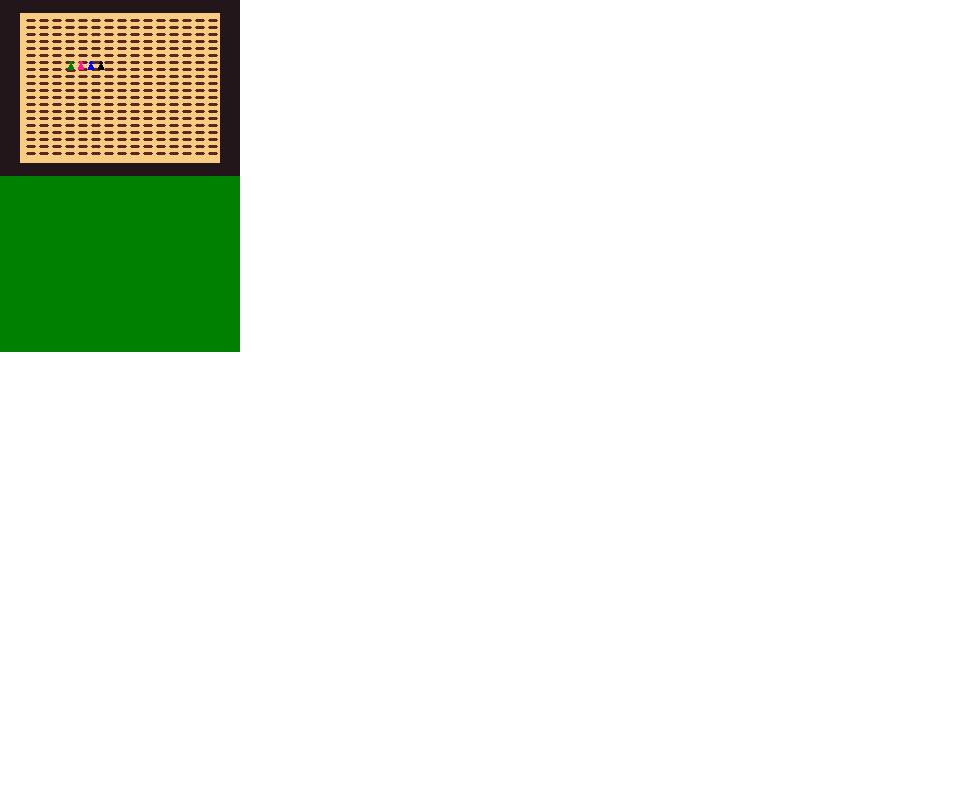
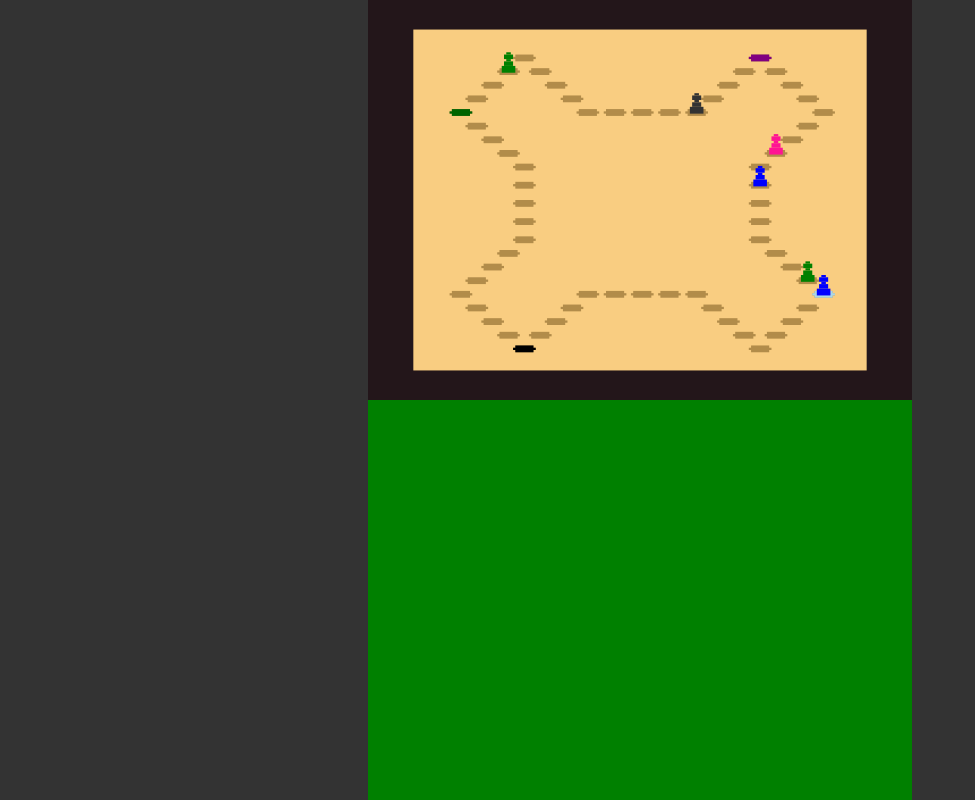
Before and after one commit to dextercd/erlang-keezen, a website built with webpack: page frontend/dist/index.html in a window 1280 px wide. Shown: the whole page, without its empty margins (0-975 px from the left). Built offline with nearby package versions, Linux system fonts and the light colour scheme; files whose address does not match are found by name.

Commit message:
Frontend changes

```diff
--- a/frontend/src/index.ts
+++ b/frontend/src/index.ts
@@ -10,8 +10,11 @@ if (context == null) {
   throw new Error("Couldn't get rendering context.");
 }
 
+canvas.width = canvas.clientWidth;
+canvas.height = canvas.clientHeight;
+context.scale(canvas.clientWidth / 240, canvas.clientHeight / 352);
+
 document.body.scrollTop = 176;
-
 
 context.fillStyle = '#23161a';
 context.fillRect(0, 0, 240, 176);
@@ -19,15 +22,15 @@ context.fillRect(0, 0, 240, 176);
 context.fillStyle = 'green'
 context.fillRect(0, 176, 240, 176);
 
-
-context.fillStyle = '#f9cd81';
-
 const sizey = 150;
 const sizex = 200;
 const coordx = (240 - sizex) / 2;
 const coordy = (176 - sizey) / 2;
 
-context.fillRect(coordx, coordy, sizex, sizey);
+const drawPlate = function() {
+  context.fillStyle = '#f9cd81';
+  context.fillRect(coordx, coordy, sizex, sizey);
+}
 
 const drawPawn = function(colour: string, posx: number, posy: number) {
   context.fillStyle = colour;
@@ -39,23 +42,73 @@ const drawPawn = function(colour: string, posx: number, posy: number) {
   context.fillRect(posx, posy - 9, 2, 1);
 }
 
-const drawDivot = function(posx: number, posy: number) {
-  context.fillStyle = '#592821';
+const drawDivot = function(posx: number, posy: number, colour: string = '#b28c4a') {
+  context.fillStyle = colour;
 
-  context.fillRect(posx - 3, posy - 1, 8, 3);
-  context.fillRect(posx - 4, posy, 10, 1);
+  context.fillRect(posx - 3, posy - 2, 8, 3);
+  context.fillRect(posx - 4, posy - 1, 10, 1);
 }
 
-let count = 0;
-for (let x = 30; x <= 220; x += 13) {
-  for (let y = 20; y <= 155; y += 7) {
-    drawDivot(x, y)
-    count++
+function generateBoardPositions(): number[][] {
+  const positions: number[][] = [];
+  let x = 40, y = 50;
+
+  const moveSteps = function(count: number, dirx: number, diry: number) {
+    while(count-- > 0) {
+      positions.push([x, y]);
+      x += dirx;
+      y += diry;
+    }
   }
+
+  const xstraight = 12;
+  const xdiagonal = 7;
+  const ystraight = 8;
+  const ydiagonal = 6;
+
+  moveSteps(4, +xdiagonal, -ydiagonal);
+  moveSteps(4, +xdiagonal, +ydiagonal);
+  moveSteps(4, +xstraight,  0);
+  moveSteps(4, +xdiagonal, -ydiagonal);
+  moveSteps(4, +xdiagonal, +ydiagonal);
+  moveSteps(4, -xdiagonal, +ydiagonal);
+  moveSteps(4,  0        , +ystraight);
+  moveSteps(4, +xdiagonal, +ydiagonal);
+  moveSteps(4, -xdiagonal, +ydiagonal);
+  moveSteps(4, -xdiagonal, -ydiagonal);
+  moveSteps(4, -xstraight,  0);
+  moveSteps(4, -xdiagonal, +ydiagonal);
+  moveSteps(4, -xdiagonal, -ydiagonal);
+  moveSteps(4, +xdiagonal, -ydiagonal);
+  moveSteps(4,  0        , -ystraight);
+  moveSteps(4, -xdiagonal, -ydiagonal);
+
+  return positions;
 }
 
-drawDivot(70, 70);
-drawPawn('green', 70, 70);
-drawPawn('deeppink', 80, 70);
-drawPawn('blue', 90, 70);
-drawPawn('black', 100, 70);
+const boardPositions = generateBoardPositions();
+
+const playerPositions = [boardPositions[0], boardPositions[16], boardPositions[32], boardPositions[48]];
+const playerColours = ['green', 'deeppink', 'blue', '#333']
+
+let counter = 0;
+
+drawPlate()
+
+for(const [x, y] of boardPositions) {
+  drawDivot(x, y);
+}
+drawDivot(playerPositions[0][0], playerPositions[0][1], 'darkgreen')
+drawDivot(playerPositions[1][0], playerPositions[1][1], 'purple')
+drawDivot(playerPositions[2][0], playerPositions[2][1], 'lightblue')
+drawDivot(playerPositions[3][0], playerPositions[3][1], 'black')
+
+drawPawn(playerColours[0], boardPositions[3][0], boardPositions[3][1])
+drawPawn(playerColours[0], boardPositions[31][0], boardPositions[31][1])
+
+drawPawn(playerColours[1], boardPositions[23][0], boardPositions[23][1])
+
+drawPawn(playerColours[2], boardPositions[32][0], boardPositions[32][1])
+drawPawn(playerColours[2], boardPositions[25][0], boardPositions[25][1])
+
+drawPawn(playerColours[3], boardPositions[12][0], boardPositions[12][1])
```
Also changed, not shown: frontend/dist/index.html, frontend/dist/main.css.
